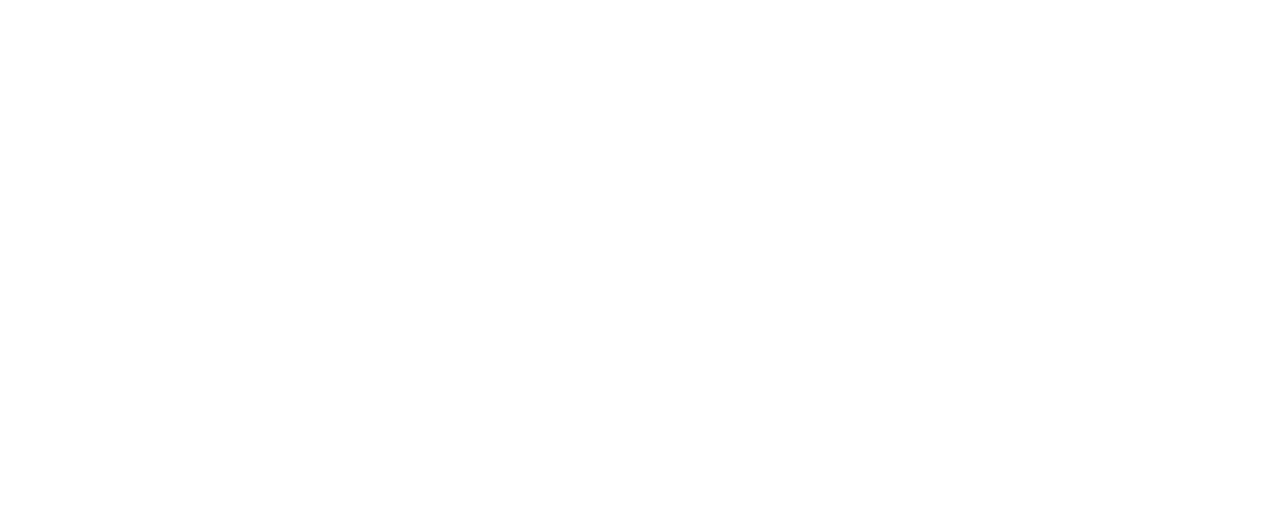
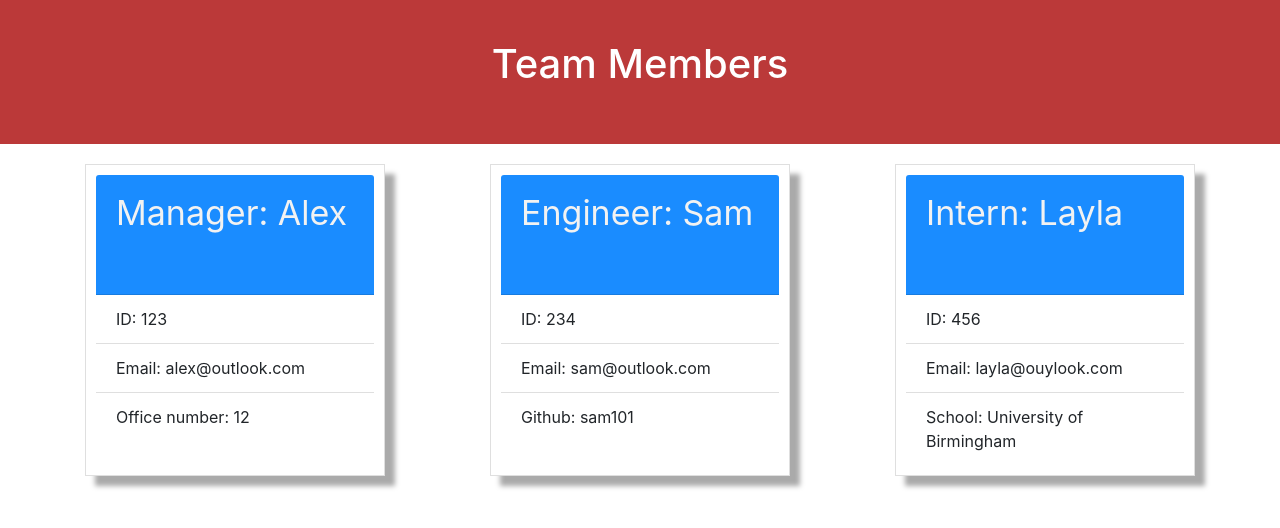
Before and after one commit to nrakeeb/Team-Profile-Generator, a website: page dist/index.html in a window 1280 px wide. Drawn offline with nearby package versions, Linux system fonts and the light colour scheme.

Commit message:
feat: example of generated HTML page
Authors: NR

```diff
--- a/dist/index.html
+++ b/dist/index.html
@@ -1,12 +1,44 @@
-<!DOCTYPE html>
 <html lang="en">
     <head>
         <meta charset="UTF-8">
         <meta http-equiv="X-UA-Compatible" content="IE=edge">
         <meta name="viewport" content="width=device-width, initial-scale=1.0">
-    <title>Document</title>
+        <link rel="stylesheet" href="https://stackpath.bootstrapcdn.com/bootstrap/4.3.1/css/bootstrap.min.css" integrity="sha384-ggOyR0iXCbMQv3Xipma34MD+dH/1fQ784/j6cY/iJTQUOhcWr7x9JvoRxT2MZw1T" crossorigin="anonymous">
+        <title>Team Members</title>
+        <link rel="stylesheet" href="style.css">
     </head>
     <body>
+        <header id="header">
+            <h1>Team Members</h1>
+        </header>
+        <main class="d-md-flex flex-wrap justify-content-evenly">
+        <div class="card" style="width: 18rem;">
+            <div class="card-header">Manager: Alex</div>
+            <ul class="list-group list-group-flush">
+                <li class="list-group-item">ID: 123</li>
+                <li class="list-group-item">Email: alex@outlook.com</li>
+                <li class="list-group-item">Office number: 12</li>
+            </ul>
+        </div>
 
+        <div class="card" style="width: 18rem;">
+            <div class="card-header">Engineer: Sam</div>
+            <ul class="list-group list-group-flush">
+                <li class="list-group-item">ID: 234</li>
+                <li class="list-group-item">Email: sam@outlook.com</li>
+                <li class="list-group-item">Github: sam101</li>
+            </ul>
+        </div>
+
+        <div class="card" style="width: 18rem;">
+            <div class="card-header">Intern: Layla</div>
+            <ul class="list-group list-group-flush">
+                <li class="list-group-item">ID: 456</li>
+                <li class="list-group-item">Email: layla@ouylook.com</li>
+                <li class="list-group-item">School: University of Birmingham</li>
+            </ul>
+        </div>
+
+        </main>
     </body>
 </html>
--- a/dist/style.css
+++ b/dist/style.css
@@ -24,3 +24,10 @@ h1 {
 .flex-wrap {
     justify-content: space-evenly;
 }
+
+.card-header {
+  background-color: #1a8cff;
+  color: #f2f2f2;
+  font-size: 34px;
+  height: 120px;
+}
```
Lines whose indentation alone changed are shown as unchanged.
